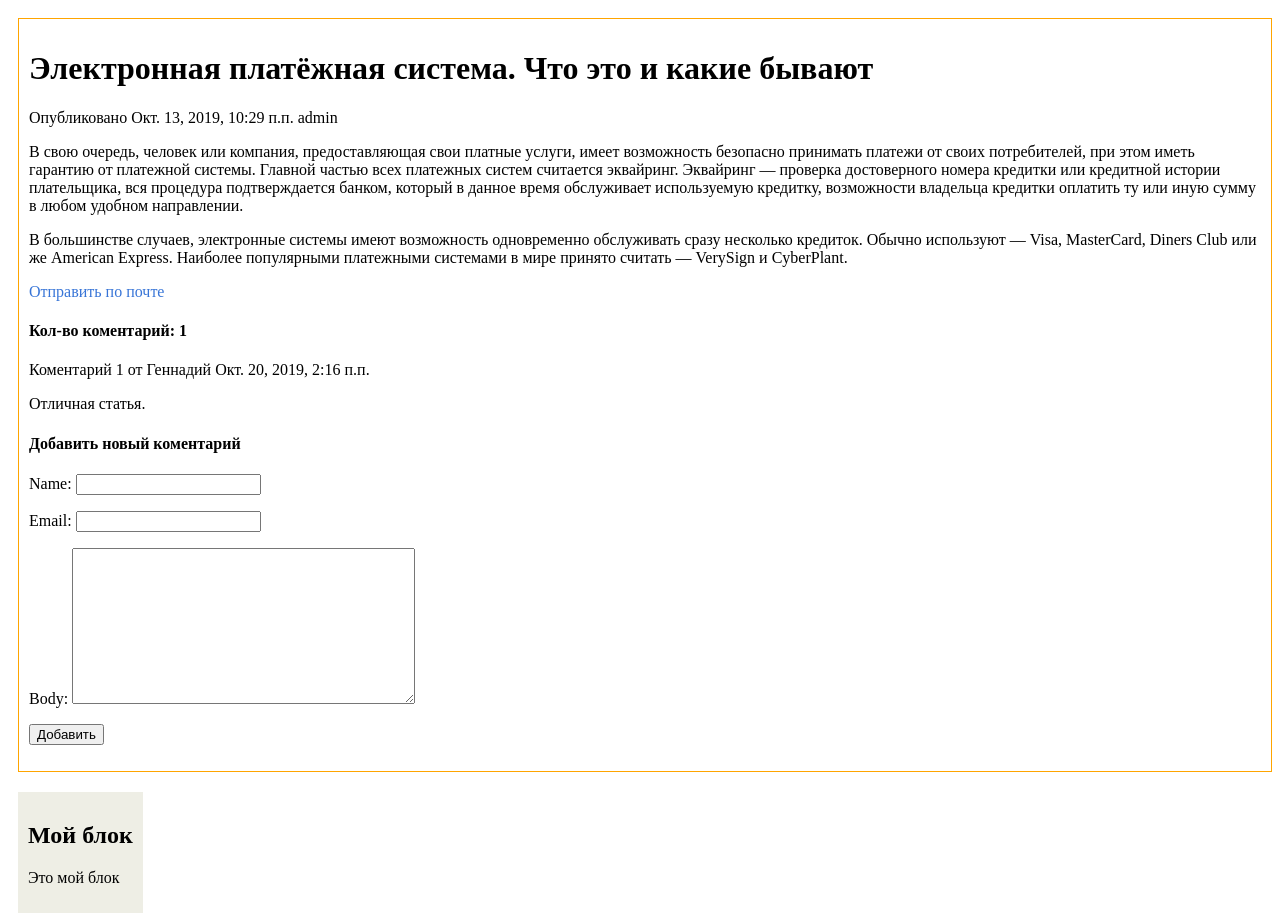
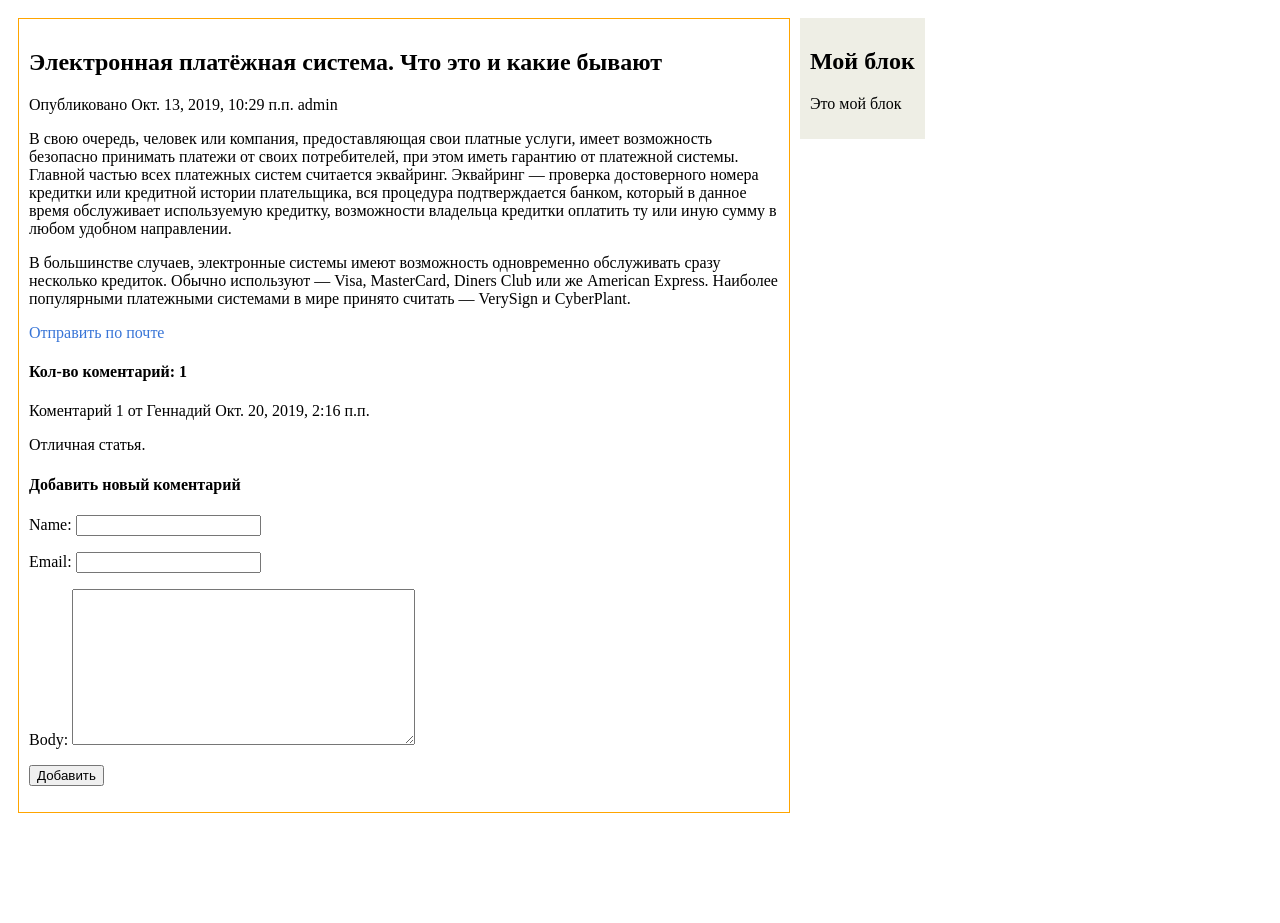
Before and after one commit to gengolovin/blog, a Django app: a page that uses mysite/blog/templates/blog/post/detail.html in a window 1280 px wide. After the commit the page ends 813 px from the top, so only its background shows below. Run offline with Django 3.2, Linux system fonts and the light colour scheme; data comes from the database, SQL or seed files in the repository; parts of the project's set-up code (start-up, migrations or seed data) failed here and were passed over.

Commit message:
edit template

```diff
--- a/mysite/blog/static/css/blog.css
+++ b/mysite/blog/static/css/blog.css
@@ -1,5 +1,5 @@
 .leftdiv{
-    width: auto;
+    width: 750px;
     height: auto;
     margin: 0px 3px 3px 0px;
 	padding: 10px 10px 10px 10px;
--- a/mysite/blog/templates/blog/post/detail.html
+++ b/mysite/blog/templates/blog/post/detail.html
@@ -3,7 +3,7 @@
 {% block title %}{{ post.title }}{% endblock %}
 
 {% block content %}
-    <h1 class="add-row">{{ post.title }}</h1>
+    <h2 class="add-row">{{ post.title }}</h2>
     <p class="date">Опубликовано {{ post.publish }} {{ post.author }}</p>
     {{ post.body|linebreaks }}
     <p><a href="{% url 'blog:post_share' post.id %}">Отправить по почте</a>
--- a/mysite/blog/views.py
+++ b/mysite/blog/views.py
@@ -11,7 +11,7 @@ from django.core.mail import send_mail
 class PostListView(ListView):
     queryset = Post.published.all()
     context_object_name = 'post'
-    paginate_by = 3
+    paginate_by = 2
     template_name = 'blog/post/list.html'
 
 
```
Also changed, not shown: mysite/blog/templates/blog/post/list.html (+4 -4 lines).
